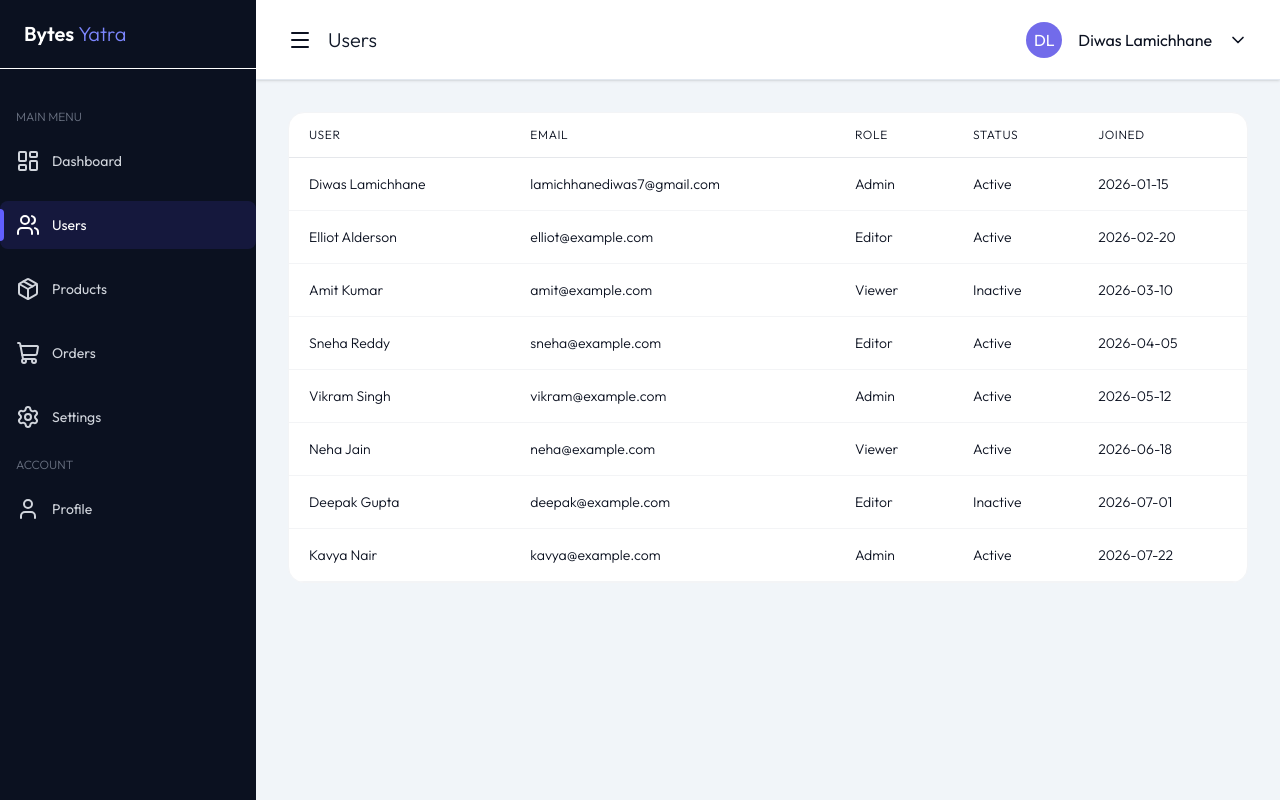
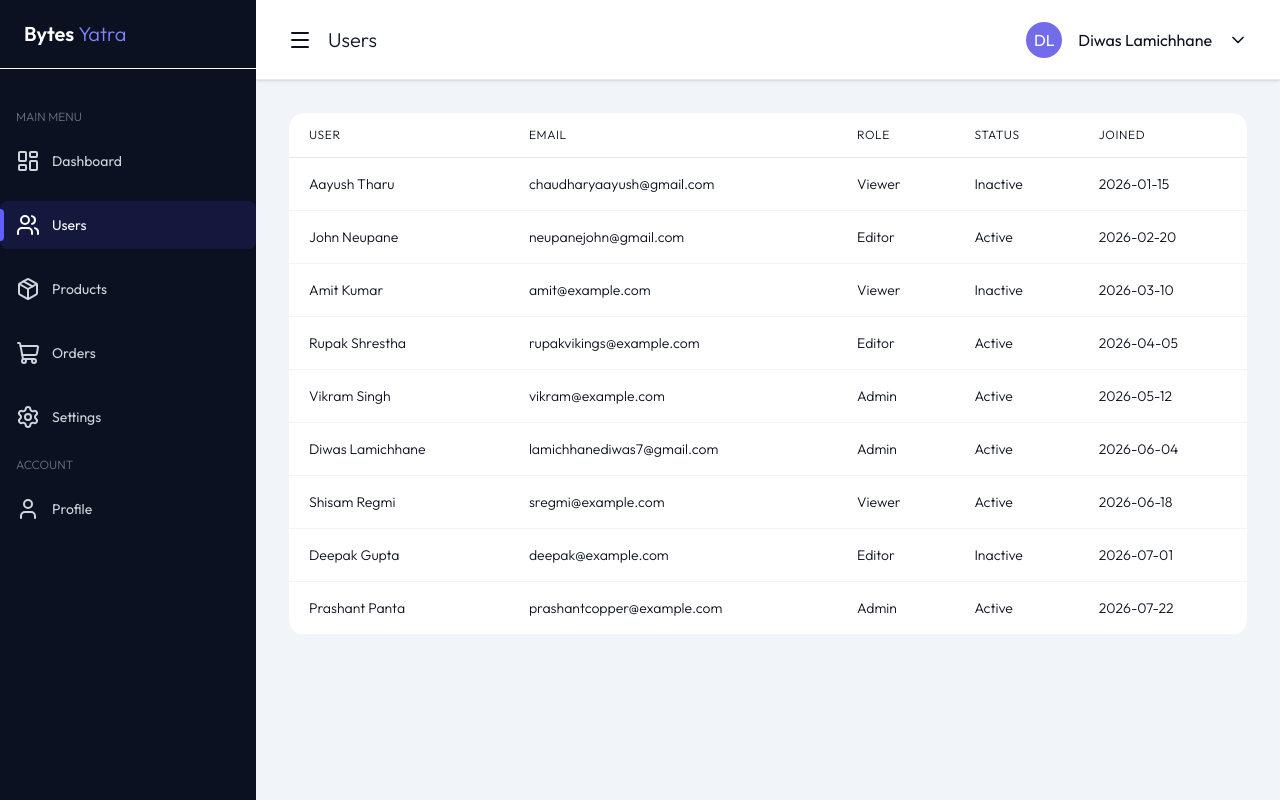
Before and after one commit to diwas4/Responsive-Admin-Dashboard-React-Tailwind-, a React (Vite) app: page /users in a window 1280 px wide. Built offline with nearby package versions, Linux system fonts and the light colour scheme.

Commit message:
Final commit

```diff
--- a/src/data/dummyData.js
+++ b/src/data/dummyData.js
@@ -1,16 +1,16 @@
 export const dashboardData = {
   stats: {
-    totalUsers: 447,
-    activeUsers: 302,
-    totalOrders: 1200,
-    revenue: 49856,
-    growth: 9.5,
+    totalUsers: 232,
+    activeUsers: 173,
+    totalOrders: 1100,
+    revenue: 41856,
+    growth: 8.5,
   },
 
   recentOrders: [
     {
       id: 1,
-      customer: "Diwas Lamichhane",
+      customer: "Nishab Rupakheti",
       amount: 1200,
       status: "Completed",
       date: "2026-08-10",
@@ -24,28 +24,28 @@ export const dashboardData = {
     },
     {
       id: 3,
-      customer: "Amit Kumar",
+      customer: "Ajesh Kasaju Shrestha",
       amount: 3599,
       status: "Shipped",
       date: "2026-08-09",
     },
     {
       id: 4,
-      customer: "Sneha Reddy",
+      customer: "Sandesh Tamang",
       amount: 1299,
       status: "Completed",
       date: "2026-08-09",
     },
     {
       id: 5,
-      customer: "Vikram Singh",
+      customer: "Upendra Panta",
       amount: 4999,
       status: "Cancelled",
       date: "2026-08-08",
     },
     {
       id: 6,
-      customer: "Neha Jain",
+      customer: "Shisam Regmi",
       amount: 799,
       status: "Completed",
       date: "2026-08-08",
@@ -64,16 +64,16 @@ export const usersData = {
   items: [
     {
       id: 1,
-      name: "Diwas Lamichhane",
-      email: "lamichhanediwas7@gmail.com",
-      role: "Admin",
-      status: "Active",
+      name: "Aayush Tharu",
+      email: "chaudharyaayush@gmail.com",
+      role: "Viewer",
+      status: "Inactive",
       joined: "2026-01-15",
     },
     {
       id: 2,
-      name: "Elliot Alderson",
-      email: "elliot@example.com",
+      name: "John Neupane",
+      email: "neupanejohn@gmail.com",
       role: "Editor",
       status: "Active",
       joined: "2026-02-20",
@@ -88,8 +88,8 @@ export const usersData = {
     },
     {
       id: 4,
-      name: "Sneha Reddy",
-      email: "sneha@example.com",
+      name: "Rupak Shrestha",
+      email: "rupakvikings@example.com",
       role: "Editor",
       status: "Active",
       joined: "2026-04-05",
@@ -104,14 +104,22 @@ export const usersData = {
     },
     {
       id: 6,
-      name: "Neha Jain",
-      email: "neha@example.com",
+      name: "Diwas Lamichhane",
+      email: "lamichhanediwas7@gmail.com",
+      role: "Admin",
+      status: "Active",
+      joined: "2026-06-04",
+    },
+    {
+      id: 7,
+      name: "Shisam Regmi",
+      email: "sregmi@example.com",
       role: "Viewer",
       status: "Active",
       joined: "2026-06-18",
     },
     {
-      id: 7,
+      id: 8,
       name: "Deepak Gupta",
       email: "deepak@example.com",
       role: "Editor",
@@ -119,16 +127,16 @@ export const usersData = {
       joined: "2026-07-01",
     },
     {
-      id: 8,
-      name: "Kavya Nair",
-      email: "kavya@example.com",
+      id: 9,
+      name: "Prashant Panta",
+      email: "prashantcopper@example.com",
       role: "Admin",
       status: "Active",
       joined: "2026-07-22",
     },
   ],
 
-  total: 8,
+  total: 9,
   page: 1,
   limit: 10,
 };
@@ -194,7 +202,7 @@ export const ordersData = {
   items: [
     {
       id: 101,
-      customer: "Diwas Lamichhane",
+      customer: "Nishab Rupakheti",
       total: 1200,
       status: "Completed",
       date: "2026-08-10",
@@ -210,7 +218,7 @@ export const ordersData = {
     },
     {
       id: 103,
-      customer: "Amit Kumar",
+      customer: "Ajesh Kasaju Shrestha",
       total: 3599,
       status: "Shipped",
       date: "2026-08-09",
@@ -218,7 +226,7 @@ export const ordersData = {
     },
     {
       id: 104,
-      customer: "Sneha Reddy",
+      customer: "Shisam Regmi",
       total: 1299,
       status: "Completed",
       date: "2026-08-09",
@@ -226,7 +234,7 @@ export const ordersData = {
     },
     {
       id: 105,
-      customer: "Vikram Singh",
+      customer: "Sandesh Tamang",
       total: 4999,
       status: "Cancelled",
       date: "2026-08-08",
@@ -234,7 +242,7 @@ export const ordersData = {
     },
     {
       id: 106,
-      customer: "Neha Jain",
+      customer: "Upendra Panta",
       total: 799,
       status: "Completed",
       date: "2026-08-08",
@@ -242,7 +250,7 @@ export const ordersData = {
     },
     {
       id: 107,
-      customer: "Deepak Gupta",
+      customer: "Shisam Regmi",
       total: 6499,
       status: "Shipped",
       date: "2026-08-07",
--- a/src/layout/Topbar.jsx
+++ b/src/layout/Topbar.jsx
@@ -68,13 +68,13 @@ const Topbar = ({ showSidebar, setShowSidebar }) => {
                 className="w-12 h-12 bg-primary-dark/80 rounded-full
               flex items-center justify-center text-white shrink-0"
               >
-                AU
+                DL
               </div>
               <div>
                 <p className="text-sm text-text-primary font-medium">
-                  Admin User
+                  Diwas Lamichhane
                 </p>
-                <p className="text-xs text-gray-500">admin@gmail.com</p>
+                <p className="text-xs text-gray-500">lamichhanediwas7@gmail.com</p>
               </div>
             </div>
             {/* menu content */}
```
